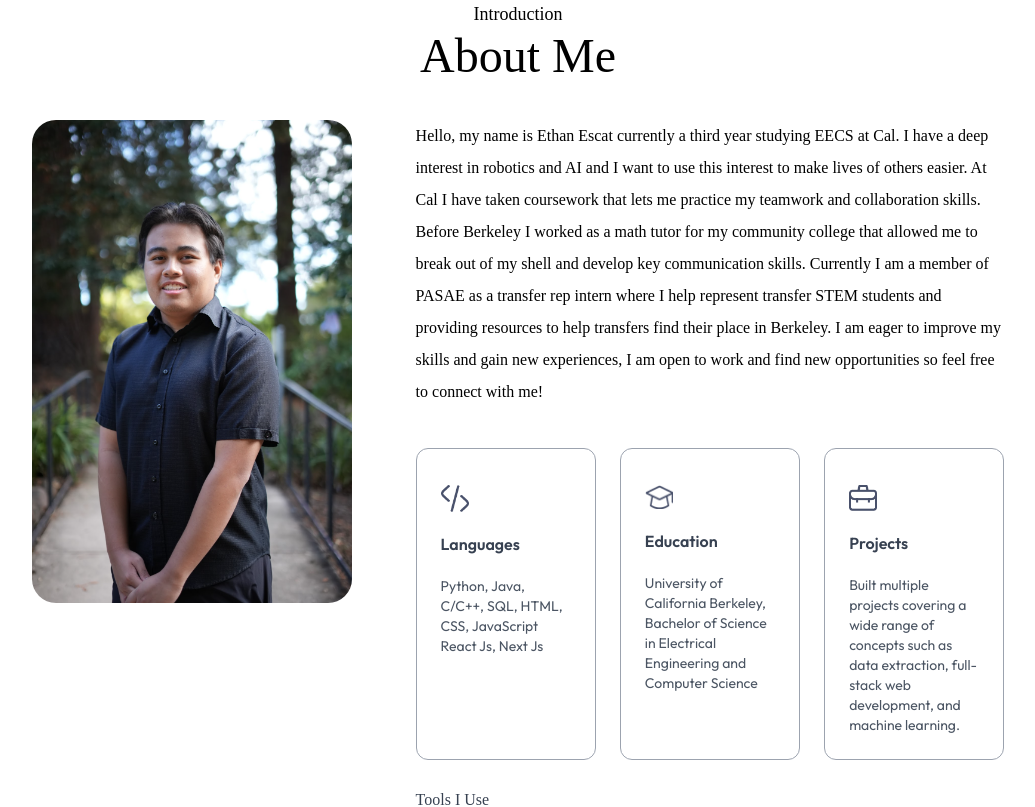
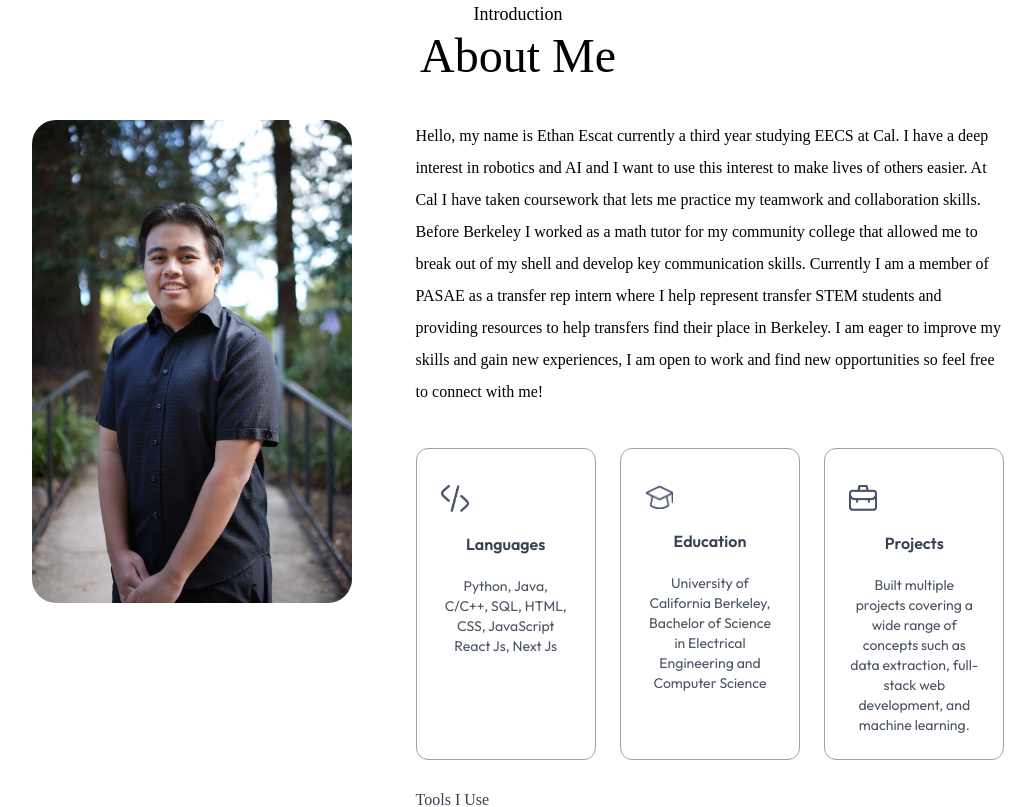
Before and after one commit to EEscat1804/Personal-Portfolio-Website, a Next.js app: page / in a window 1280 px wide. Shown: the part 840-1647 px from the top of the page, without its empty margins (122-1157 px from the left). Built offline with nearby package versions, Linux system fonts and the light colour scheme; a web font is replaced by a local one.

Commit message:
Update About.jsx

```diff
--- a/app/components/About.jsx
+++ b/app/components/About.jsx
@@ -15,7 +15,7 @@ const About = ({isDarkMode}) => {
           About Me</motion.h2>
 
           <motion.div
-          className='flex w-full flex-col lg:flex-row items-start gap-16 my-10'>
+          className='flex w-full text-center flex-col lg:flex-row items-start gap-16 my-10'>
             <motion.div
             className='w-64 sm:w-80 rounded-3xl max-w-none'>
                 <Image src={assets.user_image} alt='user' className='w-full
```
